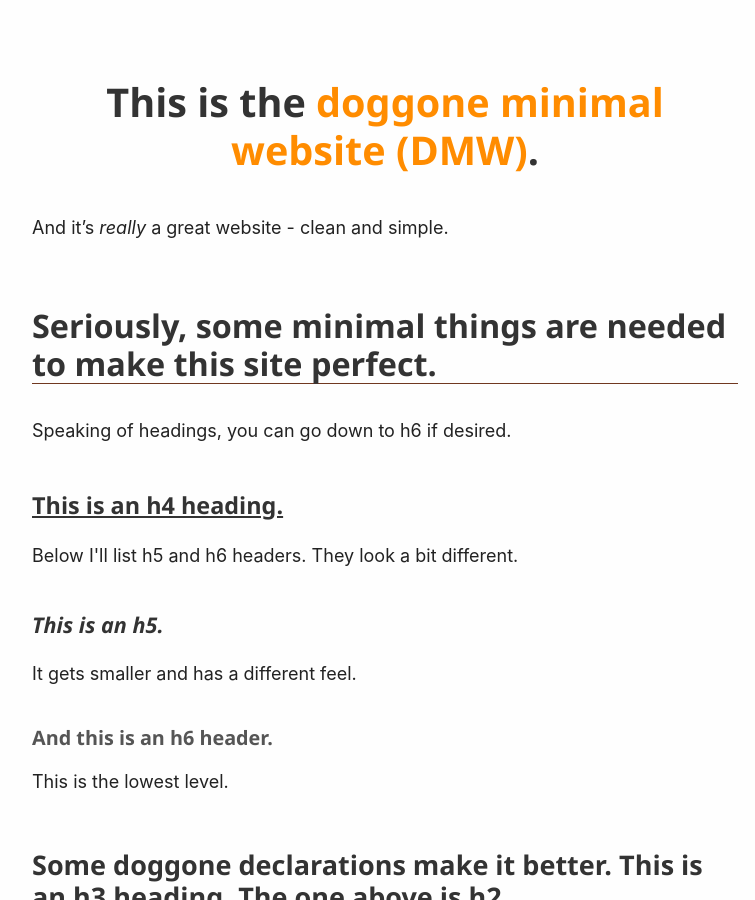
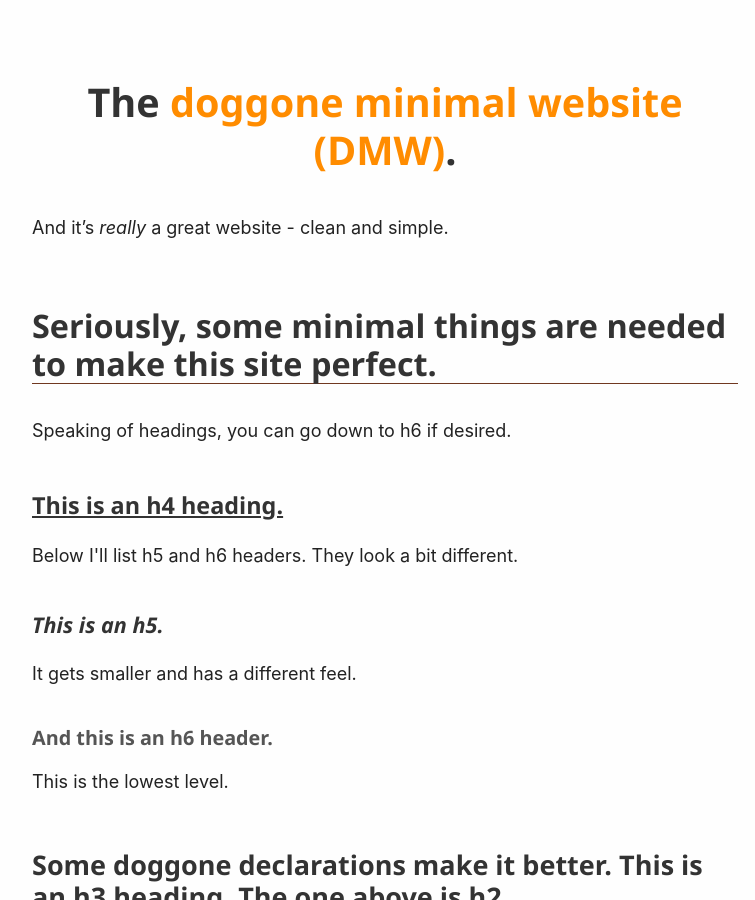
Before and after one commit to crrdlx/crrdlx.github.io, a Jekyll site: the page pages/dmw.html, which Jekyll copies as it is, in a window 1280 px wide and 900 px high. Shown: the whole window, without its empty margins (255-1010 px from the left). Built offline with Jekyll 4.4.1, drawn with Linux system fonts in a browser that asks for light colours.

Commit message:
Update dmw.html

```diff
--- a/pages/dmw.html
+++ b/pages/dmw.html
@@ -76,7 +76,7 @@ h6 {
   </head>
 
   <body>
-    <h1 id="this-is-the-doggone-minimal-website">This is the <span style="color:darkorange"> <strong>doggone minimal website</strong> (DMW)</span>.</h1>
+    <h1 id="this-is-the-doggone-minimal-website">The <span style="color:darkorange"> <strong>doggone minimal website</strong> (DMW)</span>.</h1>
 
 <p>And it’s <em>really</em> a great website - clean and simple.</p>
 
```
